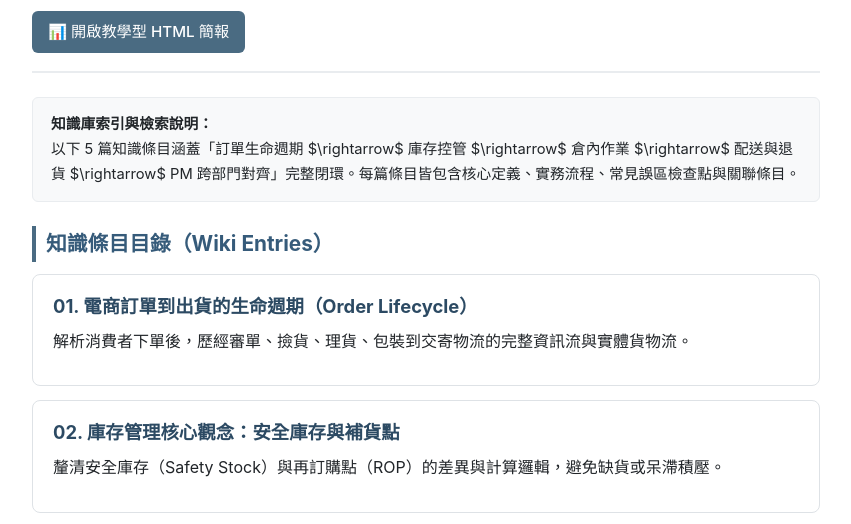
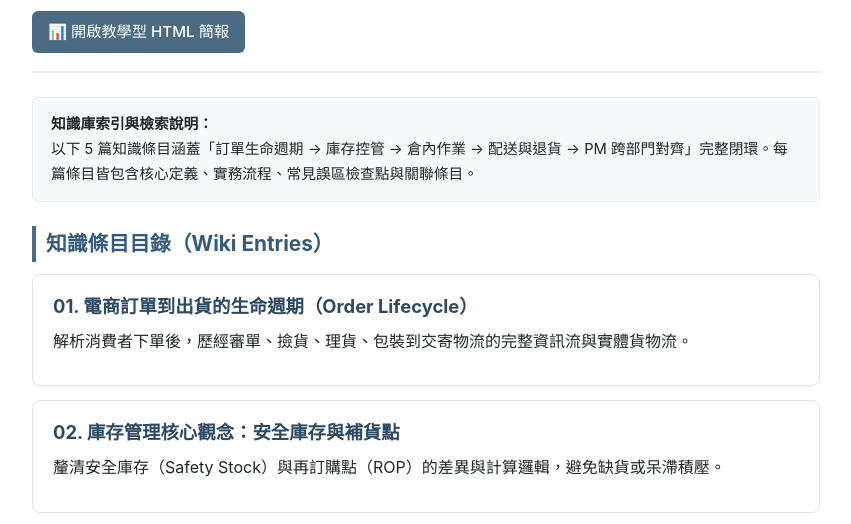
Before and after one commit to S95Dream/ecommerce-logistics-wiki, a plain HTML site: page index.html in a window 1280 px wide. Shown: the part 201-725 px from the top of the page, without its empty margins (214-1065 px from the left). Drawn offline with Linux system fonts and the light colour scheme.

Commit message:
Update index.html

```diff
--- a/index.html
+++ b/index.html
@@ -20,7 +20,7 @@
 
         <div class="meta-box">
             <strong>知識庫索引與檢索說明：</strong><br>
-            以下 5 篇知識條目涵蓋「訂單生命週期 $\rightarrow$ 庫存控管 $\rightarrow$ 倉內作業 $\rightarrow$ 配送與退貨 $\rightarrow$ PM 跨部門對齊」完整閉環。每篇條目皆包含核心定義、實務流程、常見誤區檢查點與關聯條目。
+            以下 5 篇知識條目涵蓋「訂單生命週期 → 庫存控管 → 倉內作業 → 配送與退貨 → PM 跨部門對齊」完整閉環。每篇條目皆包含核心定義、實務流程、常見誤區檢查點與關聯條目。
         </div>
 
         <h2>知識條目目錄（Wiki Entries）</h2>
```
